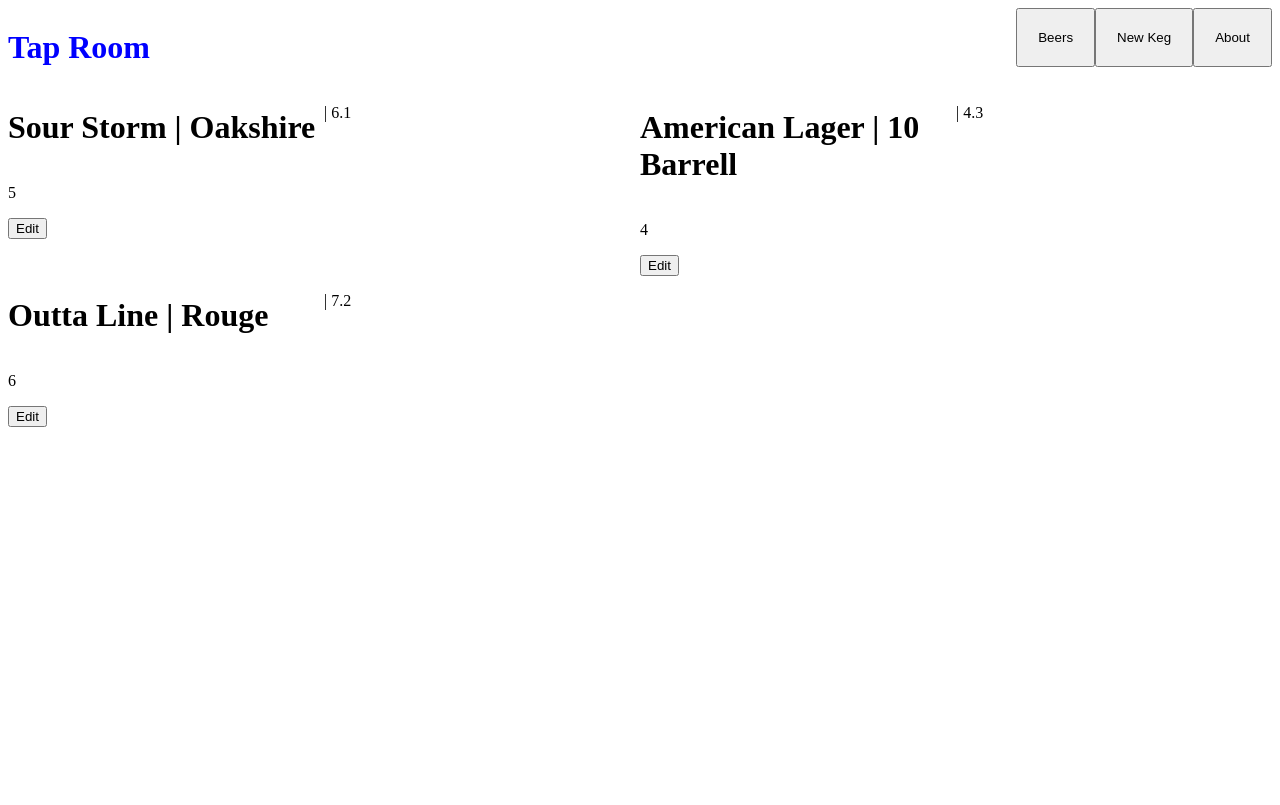
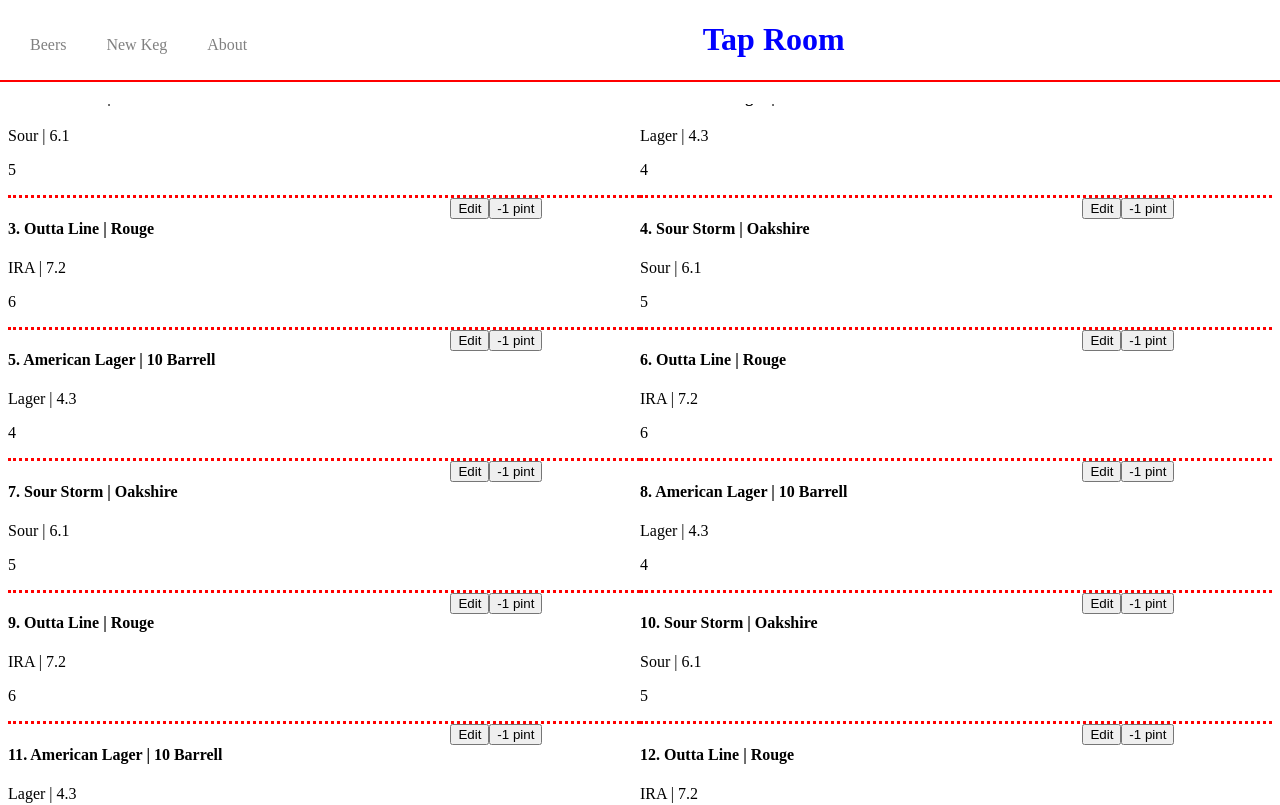
Before and after one commit to sjullieb/react-tap-room, a React app: page /#/ in a window 1280 px wide. Shown: the top 805 px of the page. Built offline with nearby package versions, Linux system fonts and the light colour scheme.

Commit message:
add styles

```diff
--- a/src/components/Header.jsx
+++ b/src/components/Header.jsx
@@ -7,9 +7,34 @@
     color: "blue",
   }
   return(
-    <div>
-      <h1 style={headerStyle}>Tap Room</h1>
-      <Navbar/>
+    <div className="main">
+      <style jsx>
+        {`
+          .main{
+          text-align: center;
+          background-color: white;
+          height:100px;
+          width: 100%;
+          background-image: none;
+          background-repeat: repeat;
+          background-attachment: scroll;
+          background-position: 0% 0%;
+          position: fixed;
+          top: 0pt;
+          left: 0pt;
+
+          border-bottom: 4px solid white;
+
+        }
+        .border-line{
+          margin-bottom: 2px;
+          border-bottom: 2px solid red;
+        `}
+      </style>
+      <div className='border-line'>
+        <h1 style={headerStyle}>Tap Room</h1>
+        <Navbar/>
+      </div>
     </div>
   );
 }
--- a/src/components/Keg.jsx
+++ b/src/components/Keg.jsx
@@ -1,22 +1,36 @@
 import React from 'react';
+import PropTypes from 'prop-types';
 
 function Keg(props){
   var styleGrid = {
     display: 'grid',
-    gridTemplateColumns: '50% 50%'
+    gridTemplateColumns: '70% 30%',
+    magrin: '20px',
+    border: '3px red',
+    borderStyle: 'none none dotted none'
   };
   return(
-  <div>
-    <div style={styleGrid}>
-      <h1>{props.name} | {props.brand}</h1>
-      <p>{props.style} | {props.alcohol}</p>
+  <div style={styleGrid}>
+    <div >
+      <h4>{props.index}. {props.name} | {props.brand}</h4>
+      <p>{props.type} | {props.alcohol}</p>
       <p>{props.price}</p>
     </div>
     <div>
       <button>Edit</button>
+      <button>-1 pint</button>
     </div>
   </div>
   );
 }
 
+Keg.propTypes = {
+  index: PropTypes.number.isRequired,
+  name: PropTypes.string.isRequired,
+  brand: PropTypes.string.isRequired,
+  type: PropTypes.string.isRequired,
+  alcohol: PropTypes.number.isRequired,
+  price: PropTypes.number.isRequired
+};
+
 export default Keg;
--- a/src/components/KegsList.jsx
+++ b/src/components/KegsList.jsx
@@ -24,23 +24,149 @@
       type: "IRA",
       alcohol: 7.2,
       price: 6
+    },
+    {
+      name: "Sour Storm",
+      brand: "Oakshire",
+      type: "Sour",
+      alcohol: 6.1,
+      price: 5
+    },
+    {
+      name: "American Lager",
+      brand: "10 Barrell",
+      type: "Lager",
+      alcohol: 4.3,
+      price: 4
+    },
+    {
+      name: "Outta Line",
+      brand: "Rouge",
+      type: "IRA",
+      alcohol: 7.2,
+      price: 6
+    },{
+      name: "Sour Storm",
+      brand: "Oakshire",
+      type: "Sour",
+      alcohol: 6.1,
+      price: 5
+    },
+    {
+      name: "American Lager",
+      brand: "10 Barrell",
+      type: "Lager",
+      alcohol: 4.3,
+      price: 4
+    },
+    {
+      name: "Outta Line",
+      brand: "Rouge",
+      type: "IRA",
+      alcohol: 7.2,
+      price: 6
+    },{
+      name: "Sour Storm",
+      brand: "Oakshire",
+      type: "Sour",
+      alcohol: 6.1,
+      price: 5
+    },
+    {
+      name: "American Lager",
+      brand: "10 Barrell",
+      type: "Lager",
+      alcohol: 4.3,
+      price: 4
+    },
+    {
+      name: "Outta Line",
+      brand: "Rouge",
+      type: "IRA",
+      alcohol: 7.2,
+      price: 6
+    },
+    {
+      name: "Sour Storm",
+      brand: "Oakshire",
+      type: "Sour",
+      alcohol: 6.1,
+      price: 5
+    },
+    {
+      name: "American Lager",
+      brand: "10 Barrell",
+      type: "Lager",
+      alcohol: 4.3,
+      price: 4
+    },
+    {
+      name: "Outta Line",
+      brand: "Rouge",
+      type: "IRA",
+      alcohol: 7.2,
+      price: 6
+    },
+    {
+      name: "Sour Storm",
+      brand: "Oakshire",
+      type: "Sour",
+      alcohol: 6.1,
+      price: 5
+    },
+    {
+      name: "American Lager",
+      brand: "10 Barrell",
+      type: "Lager",
+      alcohol: 4.3,
+      price: 4
+    },
+    {
+      name: "Outta Line",
+      brand: "Rouge",
+      type: "IRA",
+      alcohol: 7.2,
+      price: 6
+    },
+    {
+      name: "Sour Storm",
+      brand: "Oakshire",
+      type: "Sour",
+      alcohol: 6.1,
+      price: 5
+    },
+    {
+      name: "American Lager",
+      brand: "10 Barrell",
+      type: "Lager",
+      alcohol: 4.3,
+      price: 4
+    },
+    {
+      name: "Outta Line",
+      brand: "Rouge",
+      type: "IRA",
+      alcohol: 7.2,
+      price: 6
     }
   ];
 
 var styleGrid = {
   display: 'grid',
-  gridTemplateColumns: "50% 50%"
+  gridTemplateColumns: '50% 50%'
 };
 
 function KegsList(){
   return(
     <div>
+      <h2>ON DRAFT</h2>
       <div style={styleGrid}>
         {masterKegsList.map((keg, index) =>
           <Keg
+            index={index + 1}
             name={keg.name}
             brand={keg.brand}
-            style={keg.style}
+            type={keg.type}
             alcohol={keg.alcohol}
             price={keg.price}
             key={index}
--- a/src/components/Navbar.jsx
+++ b/src/components/Navbar.jsx
@@ -3,9 +3,9 @@
 
 function Navbar(){
   return(
-    <div style={{float: "right"}}>
+    <div style={{float: "left", marginLeft: "10px"}}>
       <NavbarSection link="/" name="Beers"/>
-      <NavbarSection link="/NewKeg" name="New Keg"/>
+      <NavbarSection link="/newkeg" name="New Keg"/>
       <NavbarSection link="/about" name="About"/>
     </div>
   );
--- a/src/components/NavbarSection.jsx
+++ b/src/components/NavbarSection.jsx
@@ -1,10 +1,15 @@
 import React from "react";
 import { Link } from "react-router-dom";
+import PropTypes from 'prop-types';
 
 function NavbarSection(props){
   var navbarStyle={
     display: "inline-block",
     padding: "20px"
+  };
+  var linkDecoration={
+    textDecoration: 'none',
+    color: 'grey'
   };
 
   return(
@@ -12,8 +17,13 @@
     // <button style={{navbarStyle}}>
     //   <Link to={props.link}><button style={{navbarStyle}}>{props.name}</Link>
     // </button>
-    <Link to={props.link}><button style={navbarStyle}>{props.name}</button></Link>
+    <p style={navbarStyle}><Link to={props.link} style={linkDecoration}>{props.name}</Link></p>
   );
 }
 
+NavbarSection.propTypes = {
+  link: PropTypes.string.isRequired,
+  name: PropTypes.string.isRequired
+};
+
 export default NavbarSection;
```
